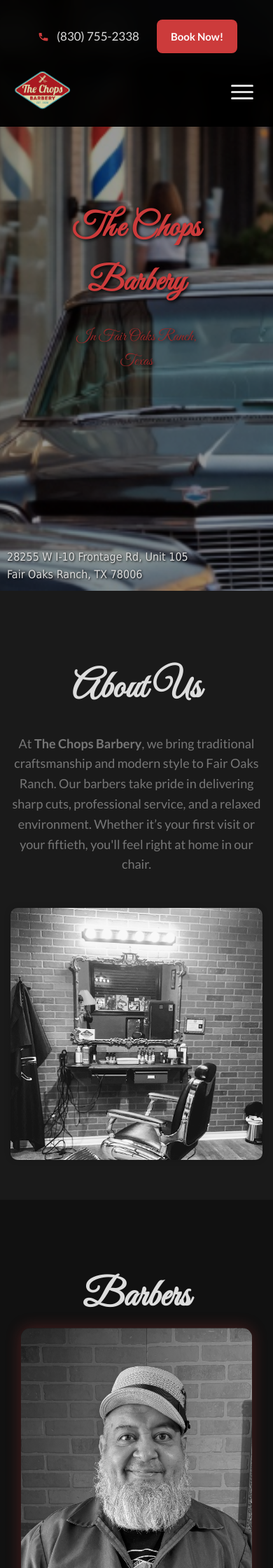
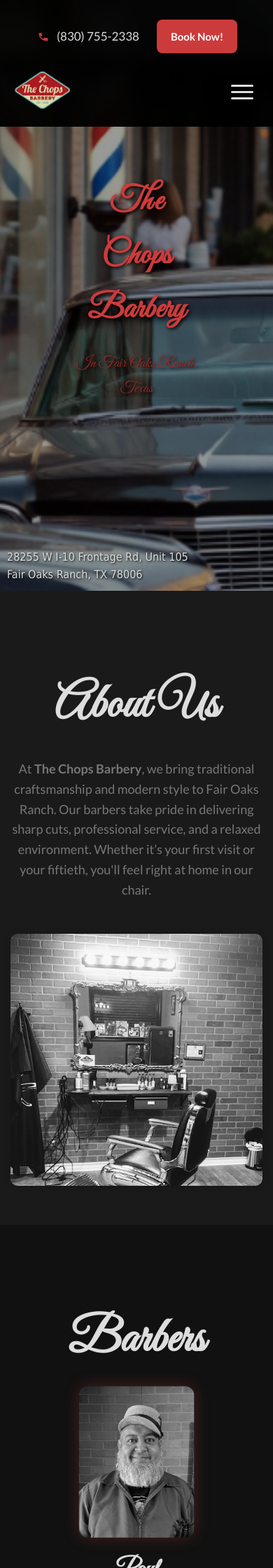
Before and after one commit to Drew2418/the-chopsbarbery, a Flask app: page / in a window 390 px wide; the page is wider, and only the part inside the window is pictured. Shown: the top 2240 px of that part at 70% size. Run offline with Flask 3, Linux system fonts and the light colour scheme.

Commit message:
Make home.css fully mobile responsive

```diff
--- a/static/css/home.css
+++ b/static/css/home.css
@@ -27,6 +27,7 @@
     text-align: center;
     z-index: 10;
     color: white;
+    padding: 0 10px;
 }
 .hero-content h1 {
     font-family: 'Great Vibes', cursive;
@@ -62,11 +63,12 @@
     margin: 0 auto;
     flex-wrap: wrap;
 }
-.about-text { flex: 1; min-width: 300px; text-align: center; }
+.about-text { flex: 1; min-width: 0; text-align: center; }
 .about-text h2 { font-size: 80px; font-family: 'Great Vibes', cursive; margin-bottom: 20px; color: #ddd; }
 .about-text p { font-size: 18px; color: #777; line-height: 1.6; }
 .about-image img {
-    width: 100%; max-width: 450px;
+    width: 100%;
+    max-width: 450px;
     border-radius: 10px;
     box-shadow: 0 0 10px rgba(0,0,0,0.15);
 }
@@ -76,9 +78,10 @@
 .barbers-container { max-width: 1000px; margin: 0 auto; text-align: center; }
 .barbers-container h2 { font-size: 120px; font-family: 'Great Vibes', cursive; color: #ddd; margin-bottom: 5px; }
 .barbers-grid { display: flex; justify-content: center; gap: 10px; flex-wrap: wrap; }
-.barber { flex: 1; min-width: 200px; text-align: center; }
+.barber { flex: 1; min-width: 0; text-align: center; }
 .barber img {
-    width: 100%; max-width: 300px;
+    width: 100%;
+    max-width: 300px;
     border-radius: 12px;
     box-shadow: 0 0 20px rgba(204,59,59,0.3);
     transform: scale(1.1);
@@ -106,7 +109,7 @@
     align-items: flex-start; flex-wrap: wrap;
 }
 .service-grid {
-    flex: 2; min-width: 500px;
+    flex: 2; min-width: 0;
     display: grid;
     grid-template-columns: repeat(2, 1fr);
     gap: 25px;
@@ -140,7 +143,7 @@
 .service-title { font-size: 28px; font-weight: 800; margin-top: 5px; }
 .service-desc { font-size: 18px; margin-top: 8px; color: #bbb; }
 .service-images {
-    flex: 1; min-width: 200px;
+    flex: 1; min-width: 0;
     display: flex; flex-direction: column; gap: 20px;
 }
 .service-images img {
@@ -201,14 +204,10 @@
     border-radius: 5px; cursor: pointer;
 }
 
-/* RESPONSIVE – replace your entire @media section with this */
+/* RESPONSIVE */
 @media (max-width: 1024px) {
-    .service-grid {
-        grid-template-columns: 1fr;
-    }
-    .services-wrapper {
-        flex-direction: column;
-    }
+    .service-grid { grid-template-columns: 1fr; }
+    .services-wrapper { flex-direction: column; }
     .service-images { display: none; }
 }
 
@@ -223,21 +222,28 @@
 
     .barber h3 { font-size: 40px; }
 
-    .service-card {
-        padding: 20px;
-    }
+    .service-card { padding: 20px; }
     .service-title { font-size: 24px; }
     .service-desc { font-size: 16px; }
 }
 
 @media (max-width: 480px) {
+    .hero { min-height: 60vh; }
     .hero-content h1 { font-size: 48px; }
     .hero-content p { font-size: 22px; }
     .address-text { font-size: 16px; }
 
-    .about-text h2,
-    .barbers-container h2,
-    .services-title { font-size: 55px !important; }
+    .about-container { flex-direction: column; }
+    .about-text, .about-image { min-width: 100%; }
 
+    .barbers-grid { flex-direction: column; }
+    .barber img { max-width: 150px; }
+    .barber h3 { font-size: 35px; }
+
+    .services-wrapper { flex-direction: column; }
+    .service-grid { min-width: 0; grid-template-columns: 1fr; }
+    .service-images { display: none; }
+
+    .contact-info p { font-size: 16px; }
     section { padding: 50px 15px !important; }
 }
```
